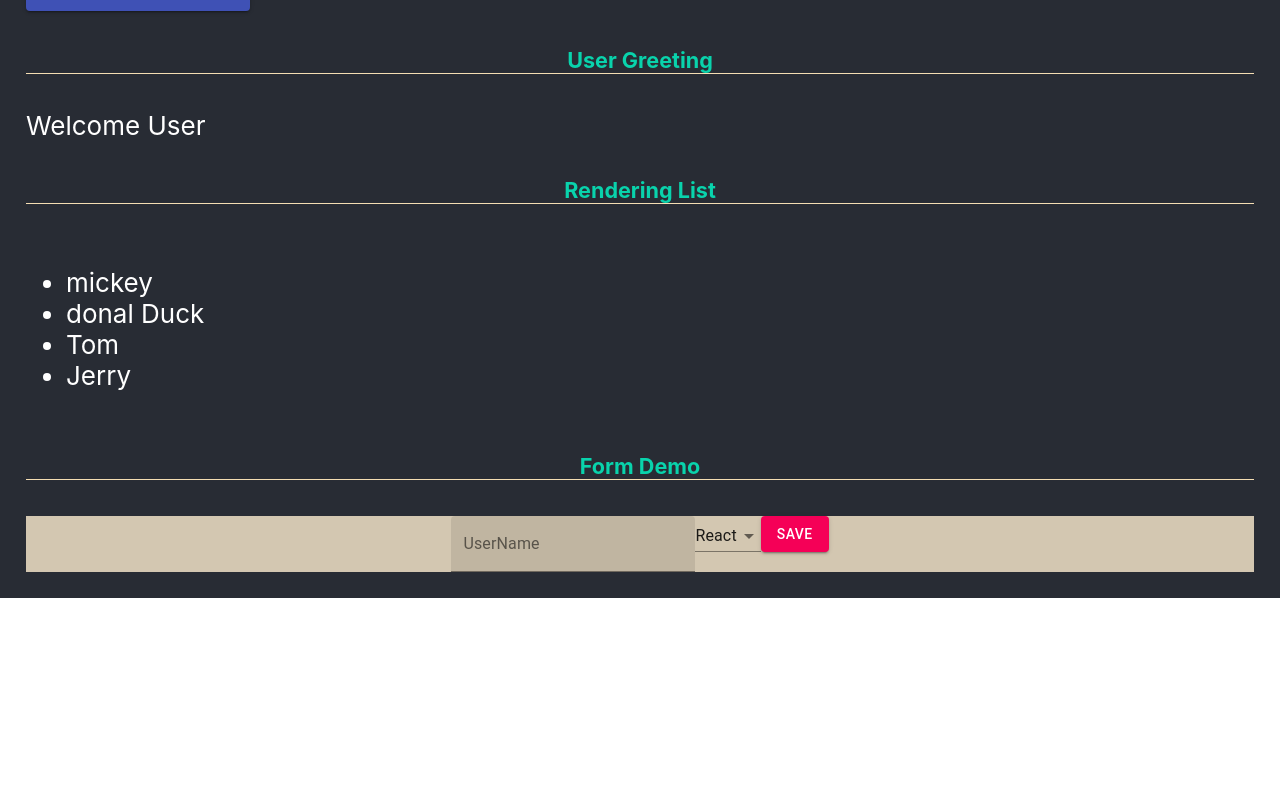
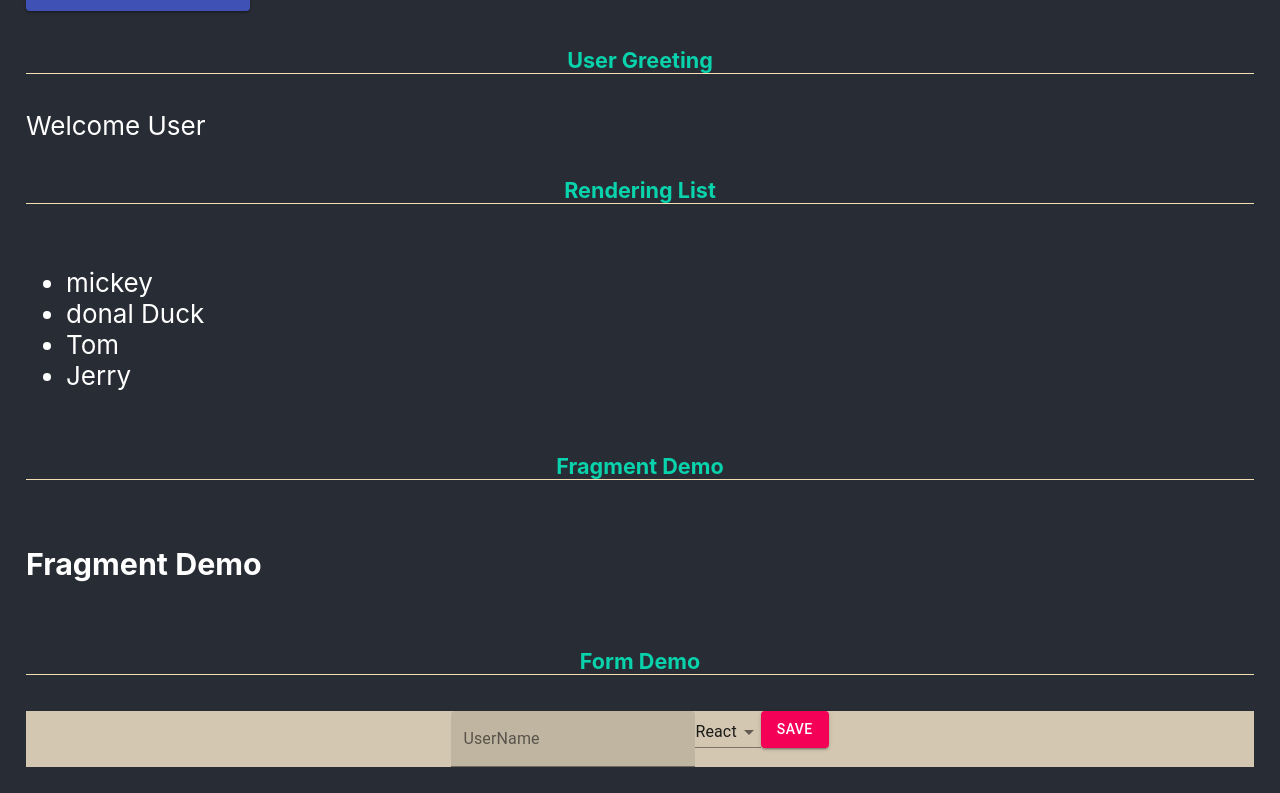
Before and after one commit to GajendraMehra/reactJsPractise, a React (Create React App) app in the folder exercise_one/my-app/: page / in a window 1280 px wide. Shown: the part 1970-2763 px from the top of the page. Before the commit the page ends 2568 px from the top, so only its background shows below. Built offline with nearby package versions, Linux system fonts and the light colour scheme.

Commit message:
Fragment Demo

```diff
--- a/exercise_one/my-app/src/App.js
+++ b/exercise_one/my-app/src/App.js
@@ -12,6 +12,7 @@ import ParentComponent from './components/ParentComponent'
 import UserGreeting from './components/UserGreeting'
 import Form from './components/Form'
 import CartoonComponent from './components/CartoonComponent'
+import FragmentDemo from './components/FragmentDemo'
 // import UserGreeting from './components/UserGreeting'
 function App() {
   return (
@@ -44,9 +45,11 @@ function App() {
        <h5 className="App-link">Rendering List</h5>
 
        <CartoonComponent></CartoonComponent>
+       <h5 className="App-link">Fragment Demo</h5>
+       <FragmentDemo></FragmentDemo>
+
        <h5 className="App-link">Form Demo</h5>
-
-     <div className="white-wrapper">
+        <div className="white-wrapper">
      <Form></Form>
 
      </div>
--- /dev/null
+++ b/exercise_one/my-app/src/components/FragmentDemo.js
@@ -0,0 +1,10 @@
+import React from 'react'
+
+export default function FragmentDemo() {
+    return (
+        <React.Fragment>
+
+            <h3>Fragment Demo</h3>
+        </React.Fragment>
+    )
+}
```
